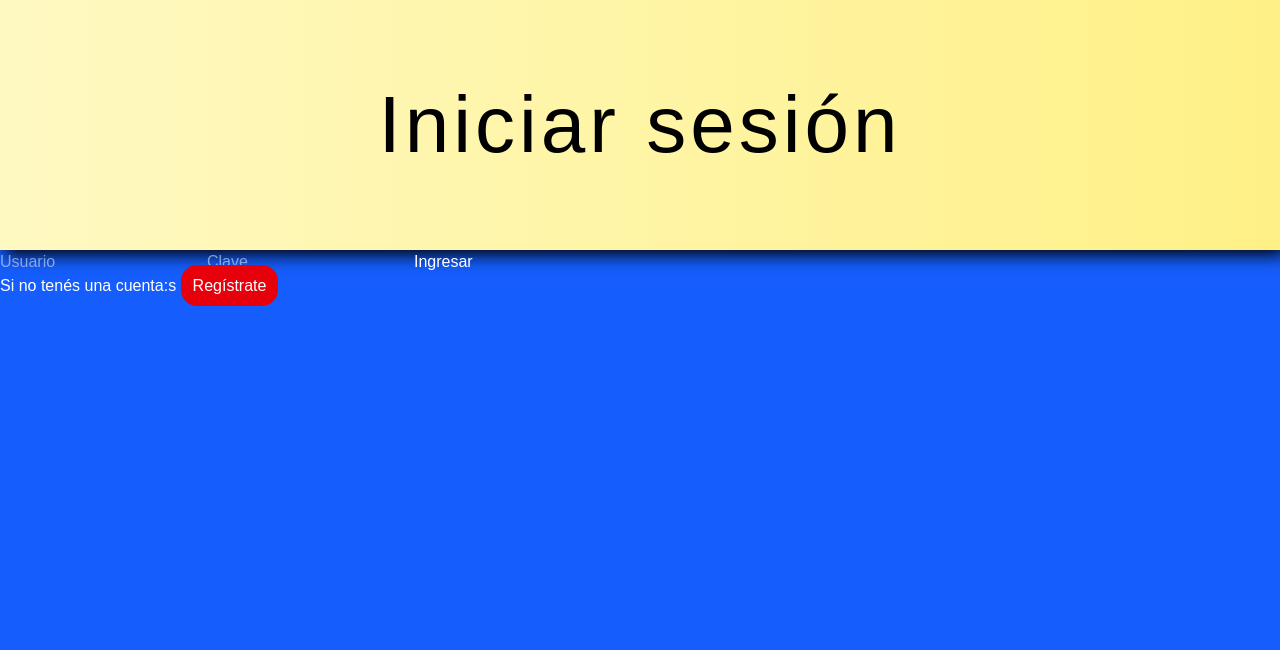
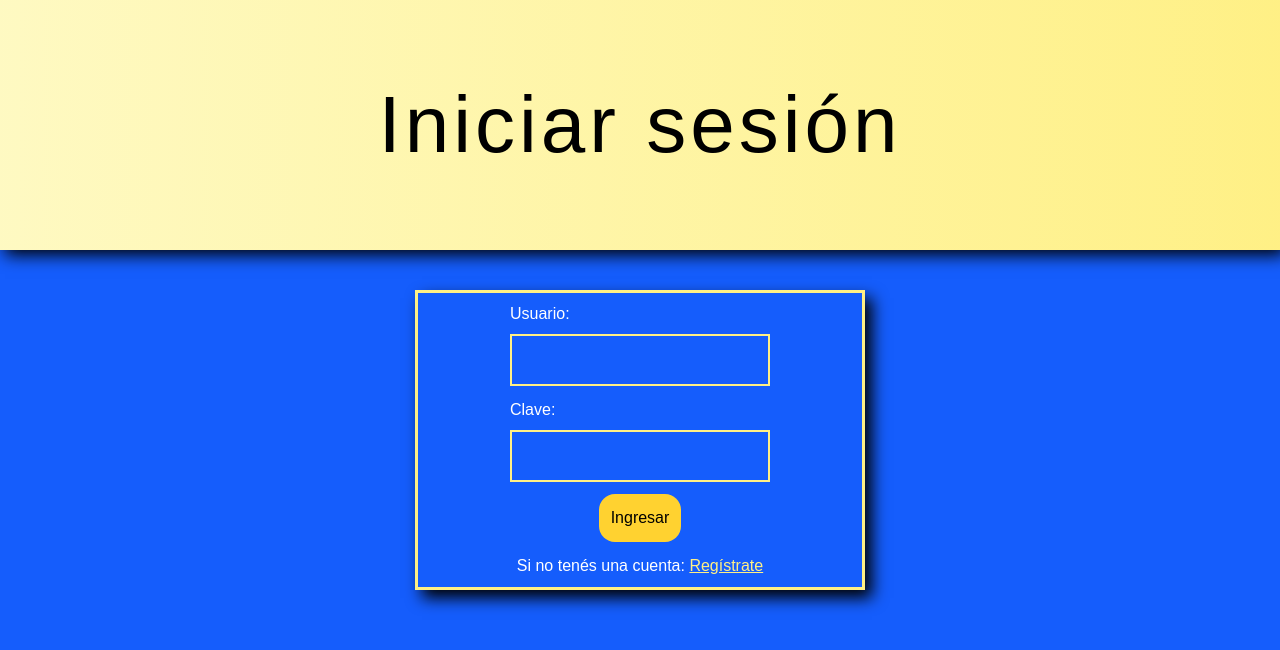
Before and after one commit to santimontironi/crud-Django-Rest-ReactJs, a React (Vite) app in the folder frontend/: page /auth in a window 1280 px wide. Shown: the top 650 px of the page. Built offline with nearby package versions, Linux system fonts and the light colour scheme; a web font is replaced by a local one.

Commit message:
estilos para componente Auth

```diff
--- a/frontend/pages/Auth.jsx
+++ b/frontend/pages/Auth.jsx
@@ -23,11 +23,17 @@ export const Auth = () => {
   return (
     <div className="w-full min-h-screen">
       <h2 className="w-full h-[250px] text-[80px] text-center flex justify-center items-center tracking-wider bg-gradient-to-r from-yellow-100 shadow-[5px_5px_16px_#000] to-yellow-200">Iniciar sesión</h2>
-      <form className="text-white" onSubmit={handleSubmit}>
-        <input className="text-white" type="text" placeholder="Usuario" value={username} onChange={(e) => setUsername(e.target.value)} required/>
-        <input className="text-white" type="password" placeholder="Clave" value={password} onChange={(e) => setPassword(e.target.value)} required/>
-        <input type="submit" value="Ingresar" />
-        <p>Si no tenés una cuenta:s <Link className="bg-red-600 p-3 rounded-2xl hover:bg-red-800" to="/register">Regístrate</Link></p>
+      <form className="text-white flex flex-col justify-center w-[450px] h-[300px] m-auto items-center mt-10 border-3 border-yellow-200 shadow-[7px_8px_15px_#000] hover:bg-blue-700" onSubmit={handleSubmit}>
+        <div className="mb-3 flex flex-col gap-2 items-start">
+          <label htmlFor="usuario">Usuario:</label>
+          <input className="text-white p-3 w-[260px] border-2 border-yellow-200" type="text" id="usuario" value={username} onChange={(e) => setUsername(e.target.value)} required/>
+        </div>
+        <div className="mb-3 flex flex-col gap-2 items-start">
+          <label htmlFor="clave">Clave:</label>
+          <input className="text-white p-3 w-[260px] border-2 border-yellow-200" type="password" id="clave" value={password} onChange={(e) => setPassword(e.target.value)} required/>
+        </div>
+        <input className="p-3 bg-amber-300 text-black rounded-2xl" type="submit" value="Ingresar" />
+        <p className="mt-3">Si no tenés una cuenta:  <Link className="underline text-yellow-200 hover:text-yellow-300" to="/register">Regístrate</Link></p>
       </form>
       {error &&(
         <p>Hubo un error: {error}</p>
```
